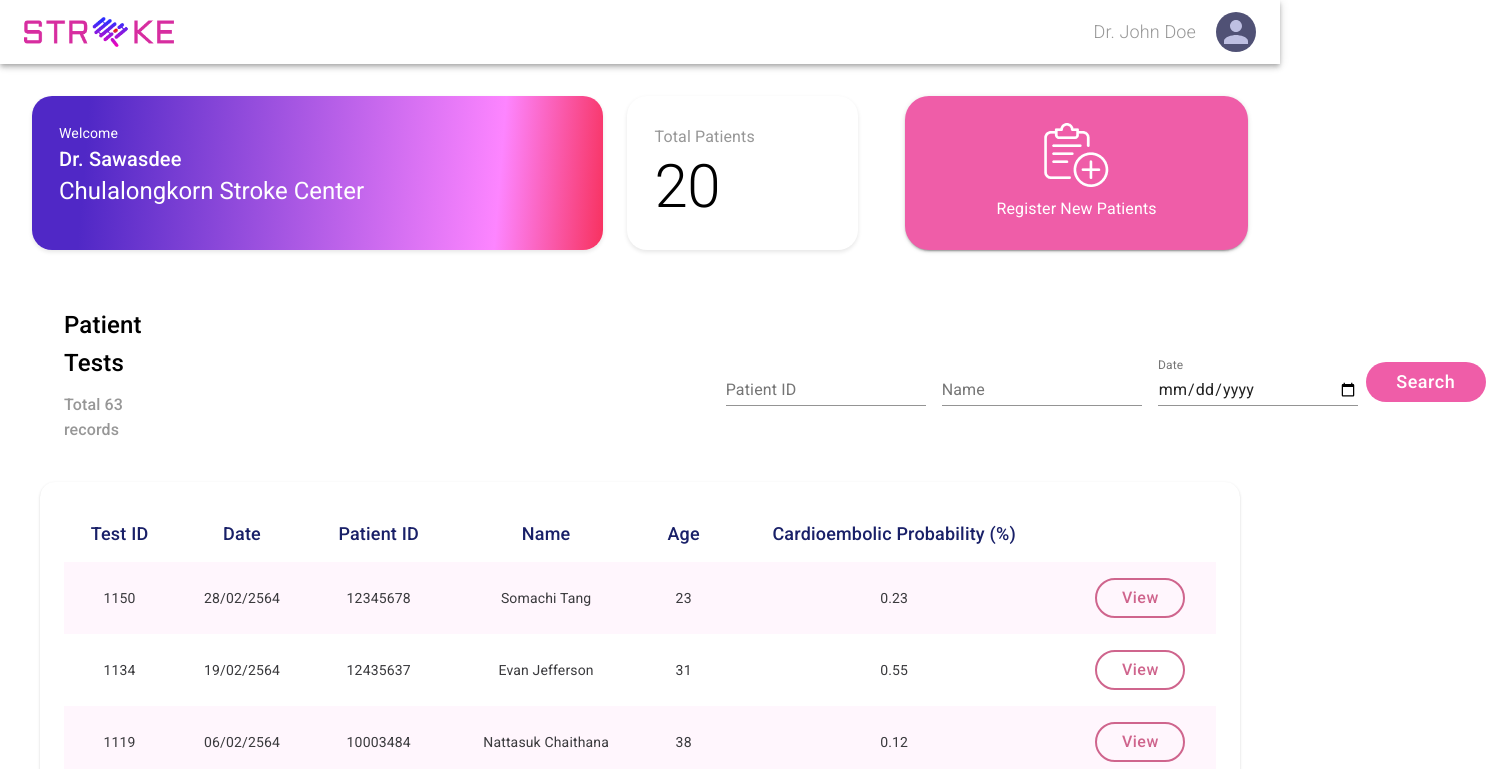
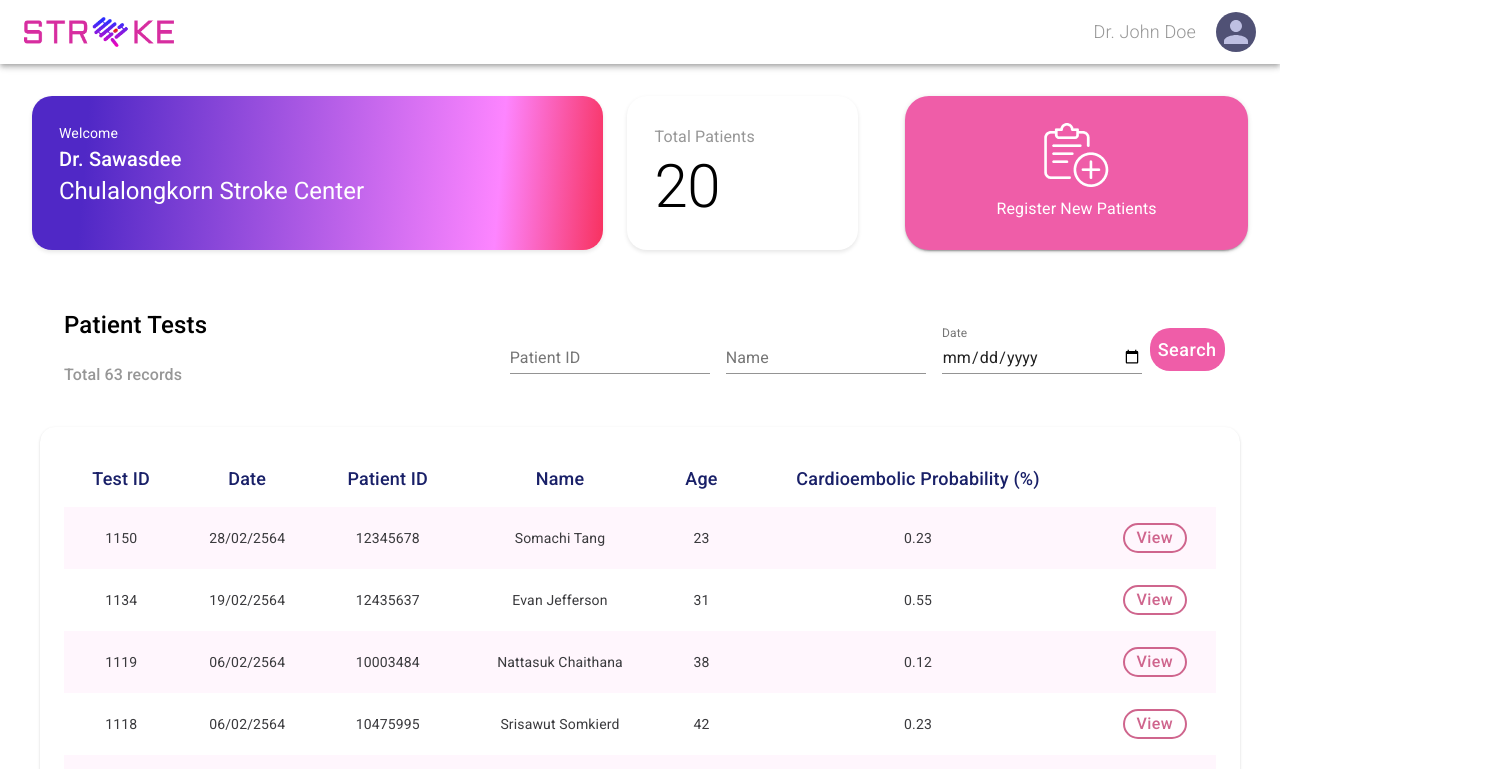
Before and after one commit to cu-devclub/app4stroke_front, a React (Create React App) app: page /home in a window 1280 px wide. Shown: the top 769 px of the page, 1510 px wide, since content can reach past the window. Built offline with nearby package versions, Linux system fonts and the light colour scheme.

Commit message:
Change back buttomView and buttonSearch

```diff
--- a/src/Pages/home/Components/SearchTable.tsx
+++ b/src/Pages/home/Components/SearchTable.tsx
@@ -23,8 +23,8 @@ const useStyles = makeStyles((theme) => ({
     },
   },
   search: {
-    marginLeft: theme.spacing(66),
-    marginTop: theme.spacing(5),
+    marginLeft: "20%",
+    marginTop: "2.5%",
     "& .MuiTextField-root": {
       margin: theme.spacing(1),
       width: "200px",
@@ -37,8 +37,6 @@ const useStyles = makeStyles((theme) => ({
     textTransform: "none",
     borderRadius: "20px",
     fontSize: "18px",
-    width: "120px",
-    height: "40px",
   },
 }));
 
--- a/src/Pages/home/Containers/HomeContainer.tsx
+++ b/src/Pages/home/Containers/HomeContainer.tsx
@@ -24,8 +24,7 @@ const useStyles = makeStyles((theme) => ({
     textTransform: "none",
     borderRadius: "20px",
     fontSize: "16px",
-    height: "40px",
-    width: "90px",
+    height: "30px",
   },
   root: {
     "&:nth-of-type(odd)": {
```
